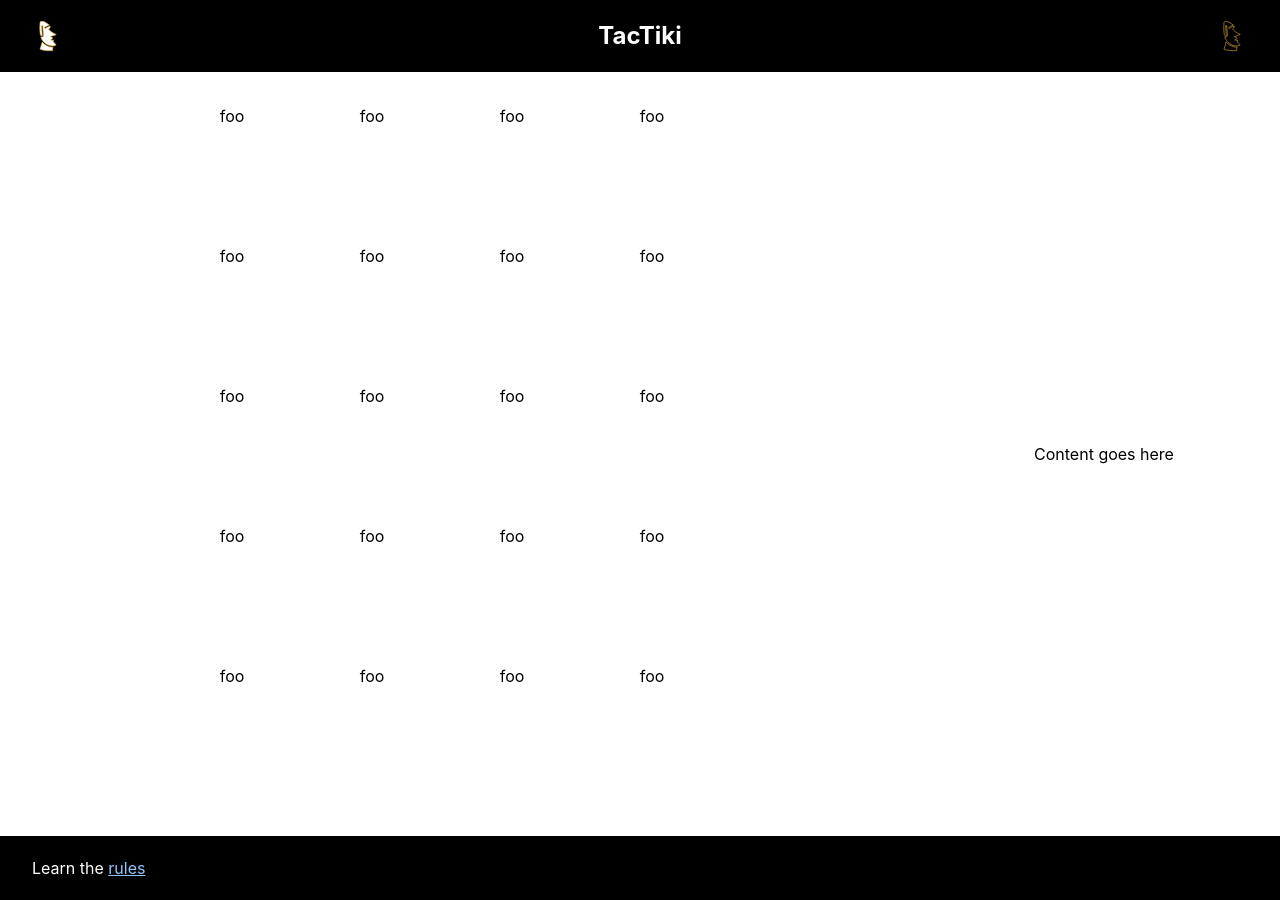
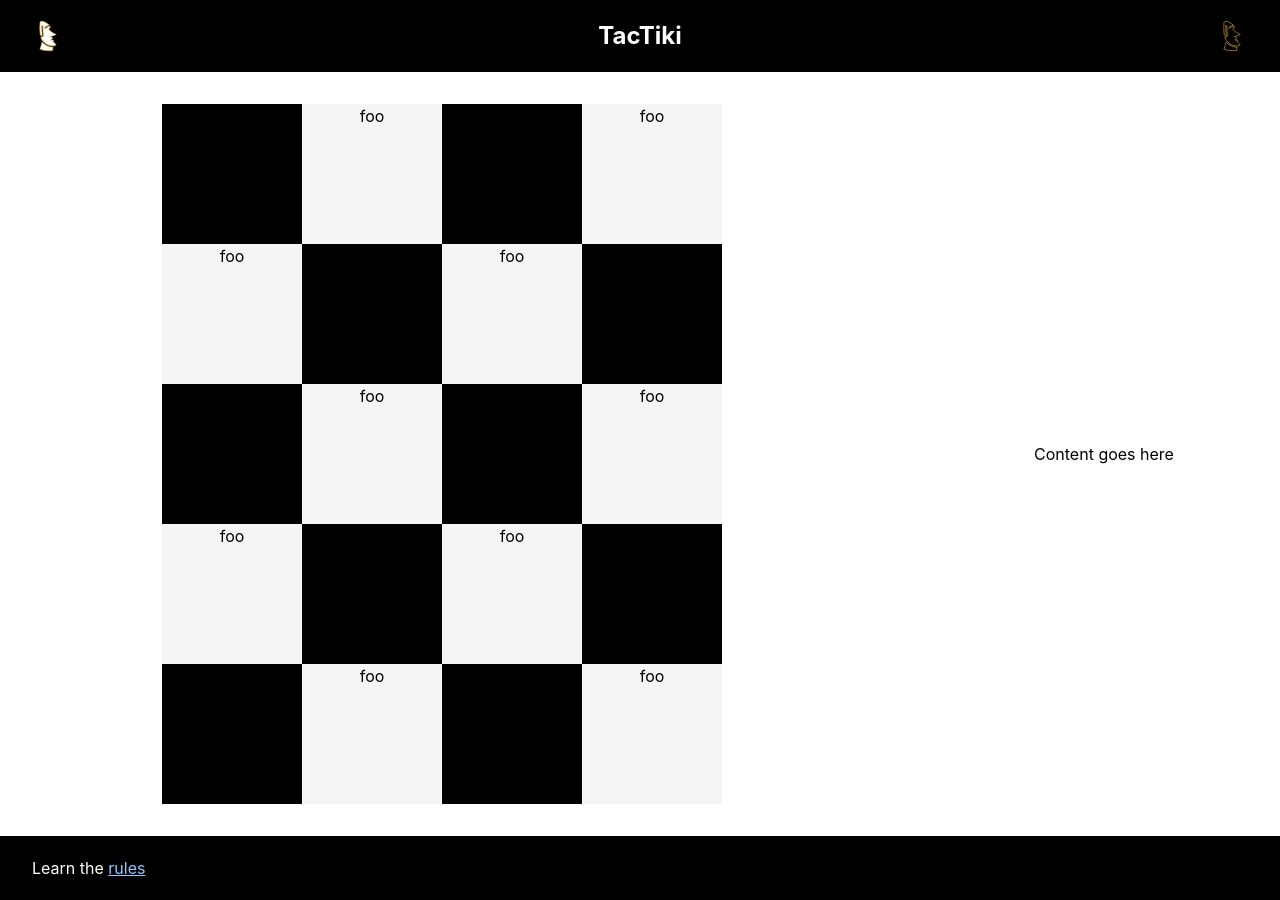
Before and after one commit to sjwarner/tactiki-frontend, a React (Create React App) app: page /local-multiplayer in a window 1280 px wide. Built offline with nearby package versions, Linux system fonts and the light colour scheme; some icons are missing.

Commit message:
Ensure board squares are alternately coloured

```diff
--- a/src/game/components/BoardSquares/BoardSquares.jsx
+++ b/src/game/components/BoardSquares/BoardSquares.jsx
@@ -10,7 +10,12 @@ const BoardSquares = () => {
           {Array(4)
             .fill(1)
             .map((el, y) => {
-              return <BoardSquare key={y} />;
+              return (
+                <BoardSquare
+                  colour={(x + y) % 2 === 0 ? "black" : "white"}
+                  key={y}
+                />
+              );
             })}
         </div>
       );
```
